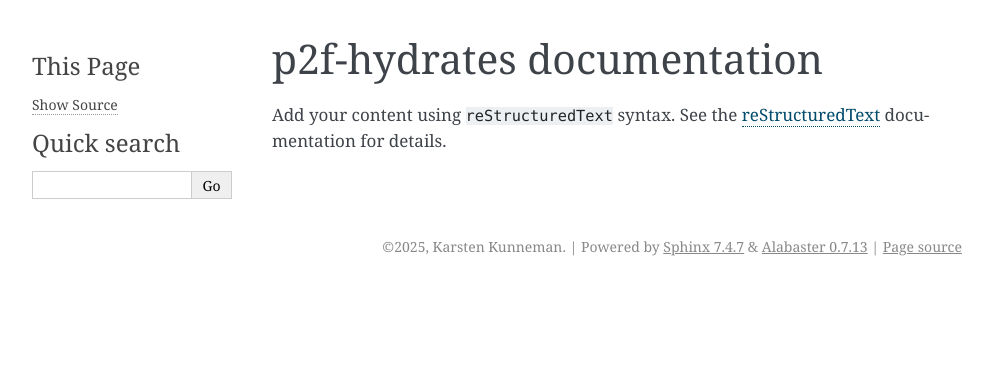
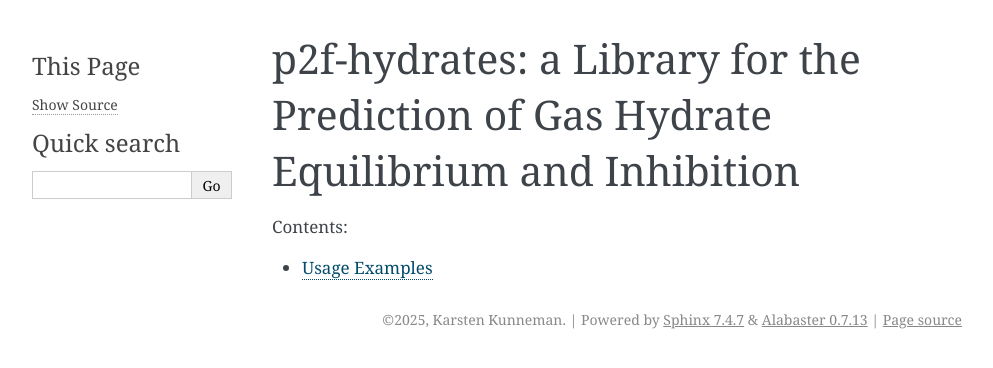
Before and after one commit to karstenkunneman/hydrates, a Sphinx documentation site: the page built from docs/index.rst, in a window 1280 px wide. Shown: the top 368 px of the page, without its empty margins (148-1141 px from the left). Built offline with Sphinx 7.4.7, drawn with Linux system fonts in a browser that asks for light colours.

Commit message:
09-20-25

```diff
--- a/docs/index.rst
+++ b/docs/index.rst
@@ -3,14 +3,11 @@
    You can adapt this file completely to your liking, but it should at least
    contain the root `toctree` directive.
 
-p2f-hydrates documentation
-==========================
-
-Add your content using ``reStructuredText`` syntax. See the
-`reStructuredText <https://www.sphinx-doc.org/en/master/usage/restructuredtext/index.html>`_
-documentation for details.
-
+p2f-hydrates: a Library for the Prediction of Gas Hydrate Equilibrium and Inhibition
+====================================================================================
 
 .. toctree::
    :maxdepth: 2
    :caption: Contents:
+
+   Usage Examples.rst
```
Also changed, not shown: docs/Usage Examples.rst (added, +10 -0 lines), 1 other file.
